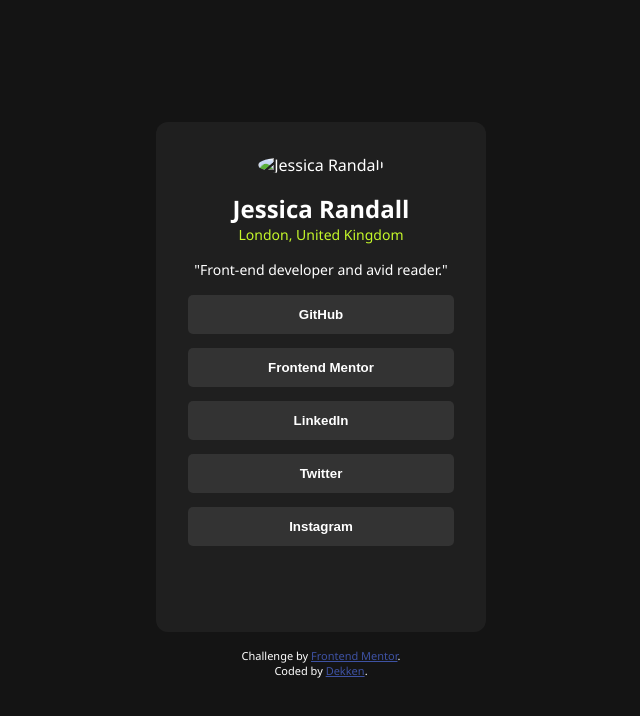
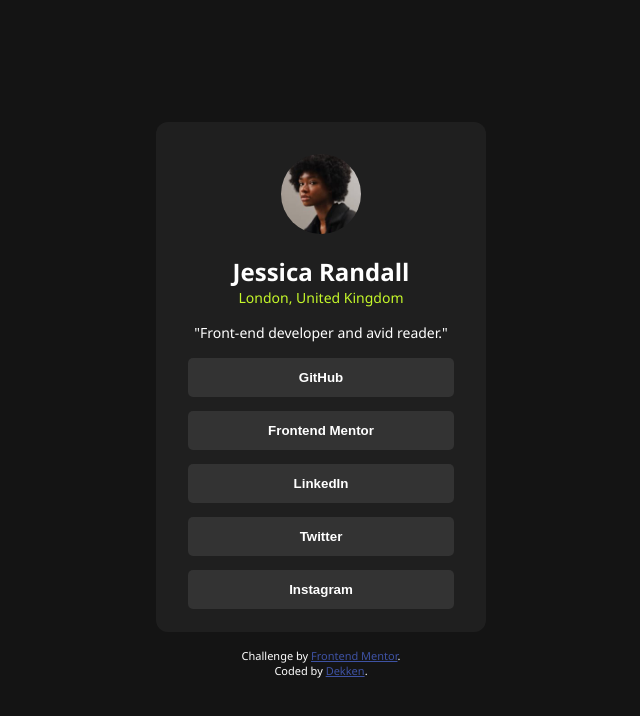
Before and after one commit to dekkkennn/Social-links-profile, a plain HTML site: page index.html in a window 1280 px wide. Shown: the whole page, without its empty margins (319-959 px from the left). Drawn offline with Linux system fonts and the light colour scheme; the site is published under a folder, as on GitHub Pages, so addresses that start at the root find nothing.

Commit message:
Add files via upload

```diff
--- a/index.html
+++ b/index.html
@@ -80,7 +80,7 @@
 <body>
   <div class="wrapper">
     <div class="container">
-      <img src="/assets/images/avatar-jessica.jpeg" alt="Jessica Randall" class="avatar">
+      <img src="assets/images/avatar-jessica.jpeg" alt="Jessica Randall" class="avatar">
       <h2>Jessica Randall</h2>
       <p class="location">London, United Kingdom</p>
       <p class="description">"Front-end developer and avid reader."</p>
```
